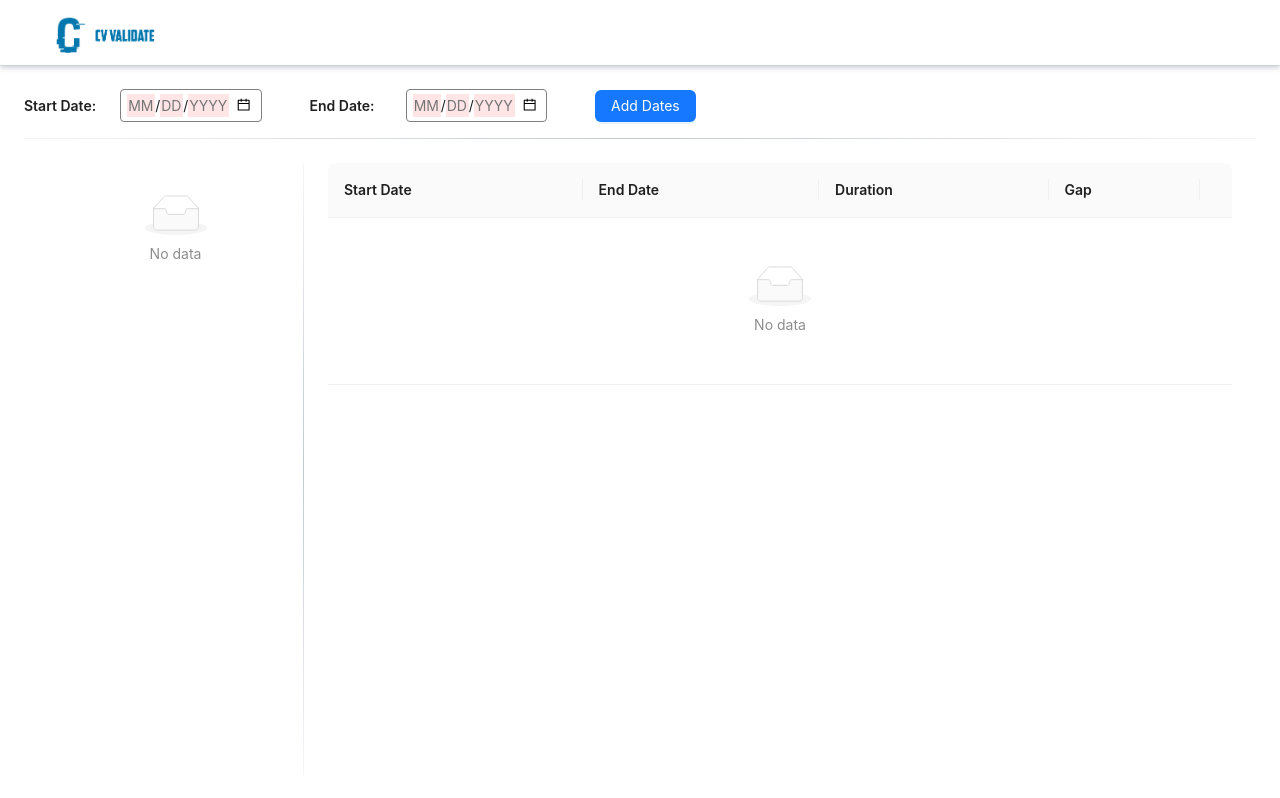
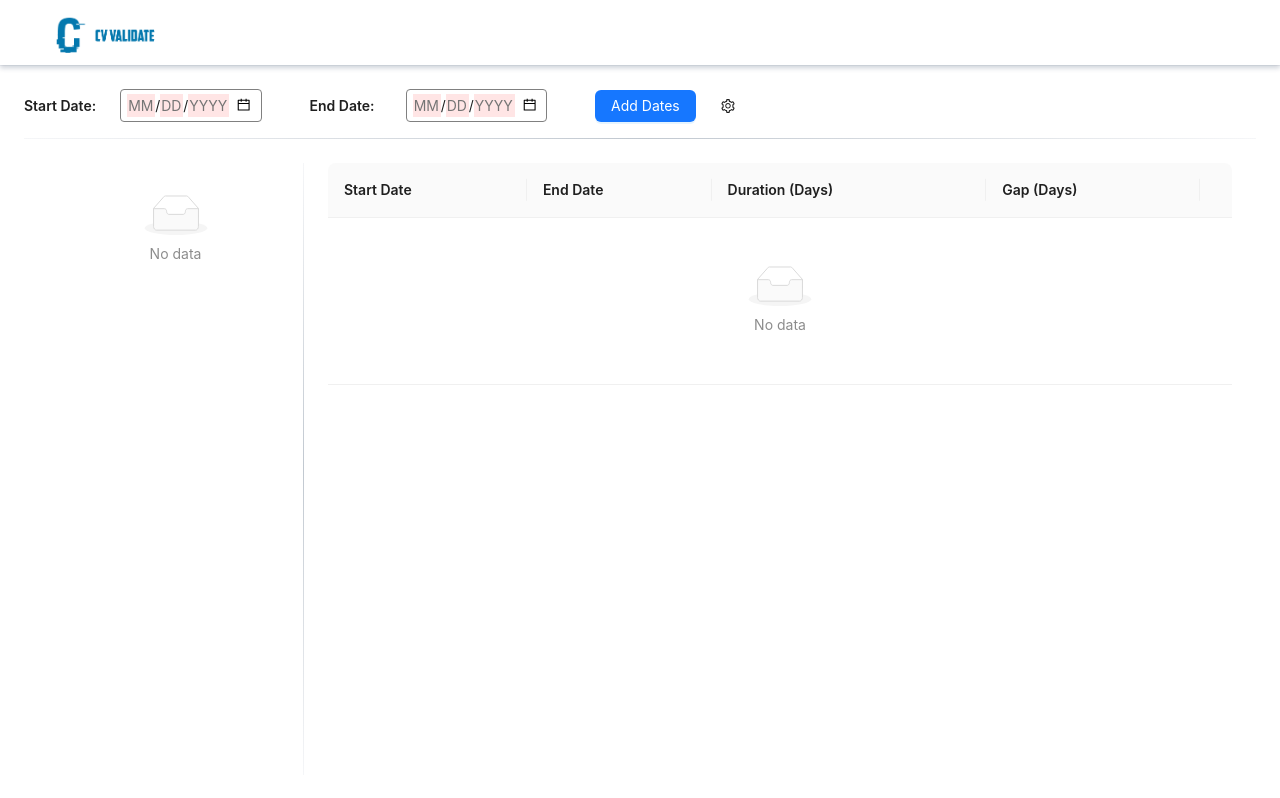
Before and after one commit to sanjeevanbiswas/date-continuation-validator, a React (Create React App) app: page / in a window 1280 px wide. Built offline with nearby package versions, Linux system fonts and the light colour scheme.

Commit message:
cosmetic changes

```diff
--- a/src/App.css
+++ b/src/App.css
@@ -22,6 +22,13 @@
   font-size: calc(10px + 2vmin);
   box-shadow: 0px 3px 5px rgba(9, 30, 66, 0.2), 0px 0px 1px rgba(9, 30, 66, 0.31);
   z-index: 1;
+}
+
+.action-btns-section {
+  display: flex;
+  align-items: flex-start;
+  justify-content: space-around;
+  width: 100%;
 }
 
 .App-link {
--- a/src/App.tsx
+++ b/src/App.tsx
@@ -1,21 +1,16 @@
 import React, { useState } from 'react';
 import moment from 'moment';
 import DatePicker from 'react-date-picker';
-import { Layout, theme, Button, Space, Typography, Timeline, Table, Empty, Image, Tag } from 'antd';
-import { AimOutlined, CalendarOutlined, DeleteOutlined } from '@ant-design/icons';
+import { Layout, theme, Button, Space, Typography, Timeline, Table, Empty, Image, Tag, Modal, Input } from 'antd';
+import { AimOutlined, CalendarOutlined, DeleteOutlined, SettingOutlined } from '@ant-design/icons';
 import './App.css';
 import 'react-date-picker/dist/DatePicker.css';
 
 const { Header, Content, Sider } = Layout;
 const { Text } = Typography;
-const DATE_FORMATS = [
-  "MM-DD-YYYY", "M-DD-YYYY", "MM-D-YYYY", "M-D-YYYY", "MM-DD-YY", "M-DD-YY", "MM-D-YY", "M-D-YY",
-  "YYYY-MM-DD", "YYYY-M-DD", "YYYY-MM-D", "YYYY-M-D", "MM/DD/YYYY", "M/DD/YYYY", "MM/D/YYYY",
-  "M/D/YYYY", "MM/DD/YY", "M/DD/YY", "MM/D/YY", "M/D/YY", "YYYY/MM/DD",
-  "YYYY/M/DD", "YYYY/MM/D", "YYYY/M/D"
-];
 
-const THRESHOLD_DAYS = 28;
+const DEFAULT_THRESHOLD_DAYS = '28';
+const THRESHOLD_DAYS_KEY = "THRESHOLD_DAYS";
 
 export interface IDate {
   order: number;
@@ -39,6 +34,10 @@ const App: React.FC = () => {
 
   const [dateList, setDateList] = useState<IDate[]>([]);
   //const [monthSelector, setMonthSelector] = useState<boolean>(false);
+  const [isThresholdModalOpen, setIsThresholdModalOpen] = useState<boolean>(false);
+  const [thresholdDays, setThresholdDays] = useState<number>(
+    parseInt(localStorage.getItem(THRESHOLD_DAYS_KEY) ?? DEFAULT_THRESHOLD_DAYS)
+  );
 
   const [startDate, setStartDate] = useState<any>();
   const [endDate, setEndDate] = useState<any>();
@@ -59,19 +58,19 @@ const App: React.FC = () => {
       ),
     },
     {
-      title: 'Duration',
+      title: 'Duration (Days)',
       key: 'duration',
       render: (_: string, field: IDate, index: number) => (
         <Text>{getDuration(field.end, field.start)}</Text>
       ),
     },
     {
-      title: 'Gap',
+      title: 'Gap (Days)',
       key: 'Gap',
       render: (_: string, field: IDate, index: number) => {
         let gapsInDays = index > 0 ? getDuration(field.start, dateList[index - 1].end) : '';
         return (
-          gapsInDays ? <Tag color={gapsInDays <= THRESHOLD_DAYS ? "success" : "error"}>{gapsInDays}</Tag> : null
+          gapsInDays ? <Tag color={gapsInDays <= thresholdDays ? "success" : "error"}>{gapsInDays}</Tag> : null
         )
       },
     },
@@ -97,7 +96,7 @@ const App: React.FC = () => {
     },
   ];
 
-  const formatDate = (date: any) : string => moment(date).format('DD-MM-YYYY');
+  const formatDate = (date: any): string => moment(date).format('DD-MM-YYYY');
 
   const onFinish = () => {
     if (startDate && endDate) {
@@ -121,7 +120,7 @@ const App: React.FC = () => {
 
       <Layout style={{ padding: '24px 0', background: colorBgContainer, height: "100%" }}>
         <Content style={{ padding: '0 24px' }}>
-          <Space size={48}>
+          <Space size={48} style={{ width: "100%" }}>
             <Space size="large">
               <Text strong>Start Date:</Text>
               <DatePicker
@@ -152,9 +151,21 @@ const App: React.FC = () => {
                 required />
             </Space>
 
-            <Button type="primary" htmlType="submit" onClick={onFinish}>
-              Add Dates
-            </Button>
+            <Space className="action-btns-section">
+              <Button type="primary" htmlType="submit" onClick={onFinish}>
+                Add Dates
+              </Button>
+
+              <div style={{ flexGrow: 2 }}></div>
+              <Button
+                style={{}}
+                type="text"
+                icon={<SettingOutlined />}
+                onClick={() => {
+                  setIsThresholdModalOpen(true);
+                }}
+              />
+            </Space>
           </Space>
 
           <Layout hasSider className="reportLayout">
@@ -170,7 +181,9 @@ const App: React.FC = () => {
                         index > 0 ? (
                           <Timeline.Item dot={<AimOutlined />}>
                             <Space>
-                              <Tag color={gapsInDays <= THRESHOLD_DAYS ? "success" : "error"}>{`${gapsInDays} days`}</Tag>
+                              <Tag color={gapsInDays <= thresholdDays ? "success" : "error"}>
+                                <Text strong style={{ color: "inherit", fontSize: "16px" }}>{`${gapsInDays} days`}</Text>
+                              </Tag>
                             </Space>
                           </Timeline.Item>
                         ) : null,
@@ -205,6 +218,24 @@ const App: React.FC = () => {
             </Content>
           </Layout>
         </Content>
+        <Modal
+          title="Set maximum allowed gap between dates"
+          open={isThresholdModalOpen}
+          footer={null}
+          closable
+          onCancel={() => setIsThresholdModalOpen(false)}>
+          <Input
+            suffix="Days"
+            value={thresholdDays}
+            onChange={(e: any) => {
+              let val = e.target.value;
+              setThresholdDays(parseInt(val ? val : 0));
+              localStorage.setItem("THRESHOLD_DAYS_KEY", val);
+            }}
+            placeholder="Input a number"
+            maxLength={16}
+          />
+        </Modal>
       </Layout>
     </Layout>
   );
```
